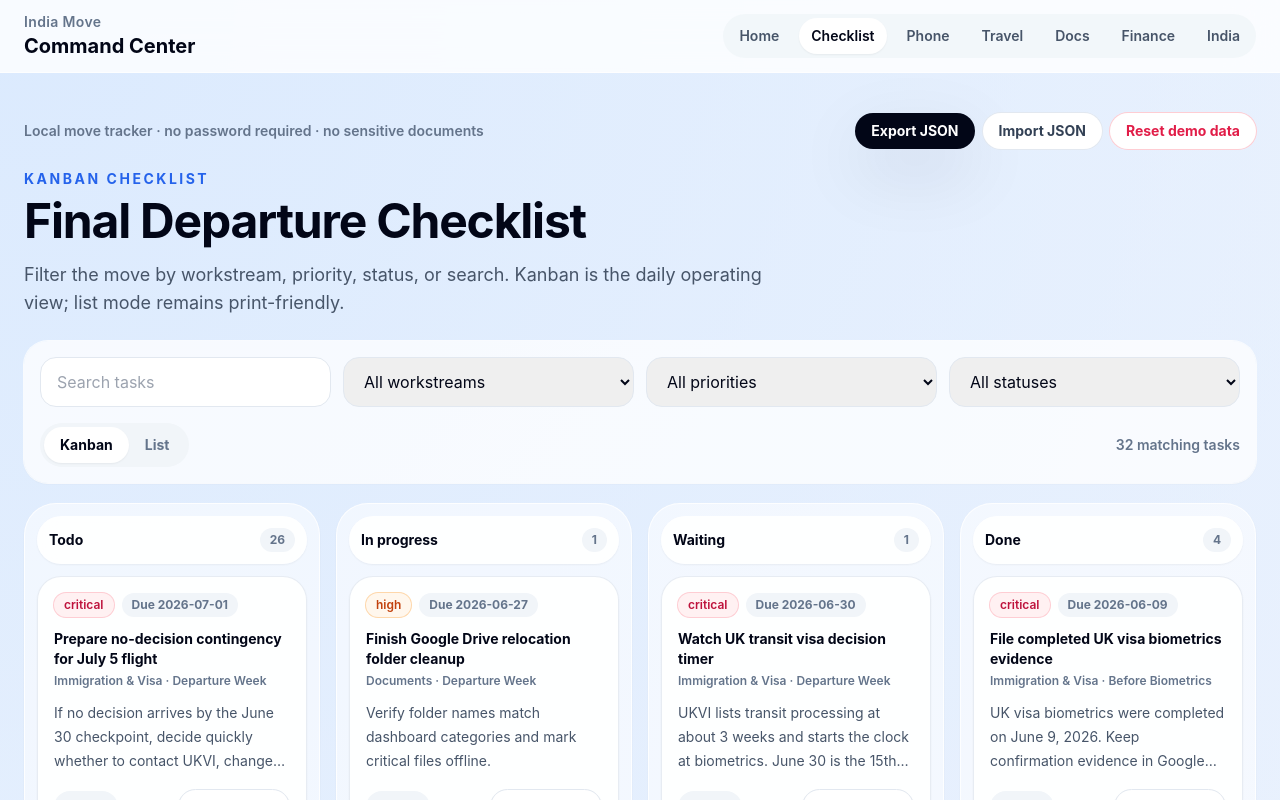
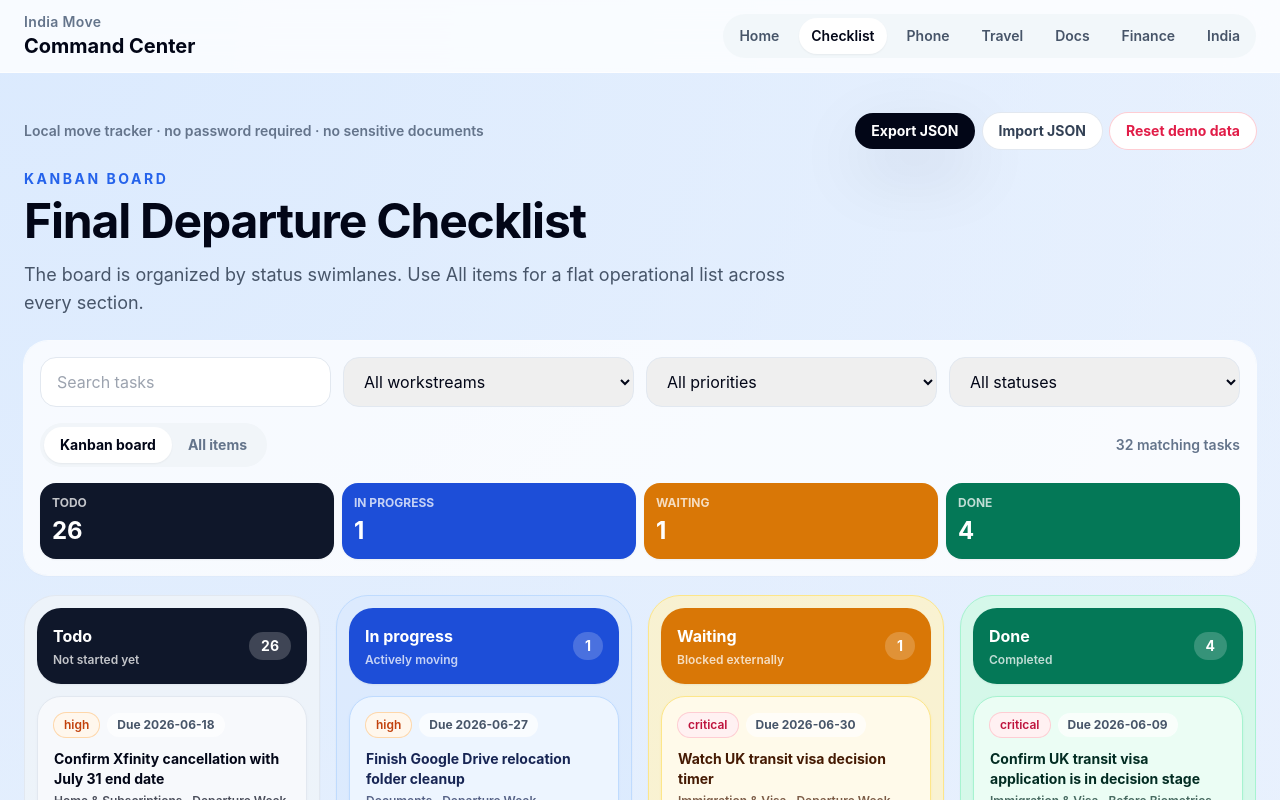
Before and after one commit to SumanthVarma798/india-move-command-center, a React (Vite) app: page / in a window 1280 px wide. Both pictures are taken after a click on the button "Checklist". Shown: the top 800 px of the page. Built offline with nearby package versions, Linux system fonts and the light colour scheme.

Commit message:
Improve Kanban swimlanes

```diff
--- a/src/components/TaskKanbanCard.tsx
+++ b/src/components/TaskKanbanCard.tsx
@@ -5,24 +5,38 @@ import { StatusBadge } from './StatusBadge';
 
 const statuses: TaskStatus[] = ['todo', 'in progress', 'waiting', 'done'];
 
+const cardStyles: Record<TaskStatus, string> = {
+  todo: 'border-slate-200 bg-slate-50/95 text-slate-950 shadow-slate-200/60 hover:border-slate-300',
+  'in progress': 'border-blue-200 bg-blue-50/95 text-blue-950 shadow-blue-200/60 hover:border-blue-300',
+  waiting: 'border-amber-200 bg-amber-50/95 text-amber-950 shadow-amber-200/60 hover:border-amber-300',
+  done: 'border-emerald-200 bg-emerald-50/95 text-emerald-950 shadow-emerald-200/60 hover:border-emerald-300',
+};
+
+const detailStyles: Record<TaskStatus, string> = {
+  todo: 'bg-white/70 text-slate-700',
+  'in progress': 'bg-white/70 text-blue-800',
+  waiting: 'bg-white/70 text-amber-800',
+  done: 'bg-white/70 text-emerald-800',
+};
+
 export function TaskKanbanCard({ task, onStatusChange }: { task: MoveTask; onStatusChange: (id: string, status: TaskStatus) => void }) {
   const [expanded, setExpanded] = useState(false);
   const stream = workstreams.find((item) => item.id === getTaskWorkstream(task));
 
   return (
-    <article className="rounded-3xl border border-slate-200/80 bg-white/90 p-4 shadow-sm transition hover:border-slate-300">
+    <article className={`rounded-3xl border p-4 shadow-sm transition ${cardStyles[task.status]}`}>
       <button type="button" onClick={() => setExpanded((current) => !current)} className="block w-full text-left">
         <div className="flex flex-wrap items-center gap-2">
           <StatusBadge value={task.priority} />
-          {task.dueDate ? <span className="rounded-full bg-slate-100 px-2.5 py-1 text-xs font-bold text-slate-500">Due {task.dueDate}</span> : null}
+          {task.dueDate ? <span className="rounded-full bg-white/70 px-2.5 py-1 text-xs font-bold text-slate-600">Due {task.dueDate}</span> : null}
         </div>
-        <h3 className="mt-3 text-sm font-bold leading-5 text-slate-950">{task.title}</h3>
-        <p className="mt-1 text-xs font-semibold text-slate-500">{stream?.label ?? 'Workstream'} · {task.phase}</p>
-        <p className="mt-3 line-clamp-3 text-sm leading-6 text-slate-600">{task.notes}</p>
+        <h3 className="mt-3 text-sm font-bold leading-5">{task.title}</h3>
+        <p className="mt-1 text-xs font-semibold opacity-70">{stream?.label ?? 'Workstream'} · {task.phase}</p>
+        <p className="mt-3 line-clamp-3 text-sm leading-6 opacity-80">{task.notes}</p>
       </button>
 
       <div className="mt-4 flex items-center justify-between gap-3">
-        <button type="button" onClick={() => setExpanded((current) => !current)} className="rounded-full bg-slate-100 px-3 py-2 text-xs font-bold text-slate-500">
+        <button type="button" onClick={() => setExpanded((current) => !current)} className="rounded-full bg-white/70 px-3 py-2 text-xs font-bold text-slate-600">
           {expanded ? 'Hide details' : 'Details'}
         </button>
         <select
@@ -37,13 +51,13 @@ export function TaskKanbanCard({ task, onStatusChange }: { task: MoveTask; onSta
       </div>
 
       {expanded ? (
-        <div className="mt-4 rounded-2xl bg-slate-50 p-3">
-          <h4 className="text-xs font-bold uppercase tracking-wide text-slate-500">Mark done when</h4>
+        <div className={`mt-4 rounded-2xl p-3 ${detailStyles[task.status]}`}>
+          <h4 className="text-xs font-bold uppercase tracking-wide opacity-70">Mark done when</h4>
           {task.completionCriteria?.length ? (
-            <ul className="mt-3 space-y-2 text-sm leading-6 text-slate-600">
+            <ul className="mt-3 space-y-2 text-sm leading-6">
               {task.completionCriteria.map((criterion) => (
                 <li key={criterion} className="flex gap-2">
-                  <span className="mt-2 h-1.5 w-1.5 shrink-0 rounded-full bg-slate-400" />
+                  <span className="mt-2 h-1.5 w-1.5 shrink-0 rounded-full bg-current opacity-50" />
                   <span>{criterion}</span>
                 </li>
               ))}
--- a/src/pages/ChecklistPage.tsx
+++ b/src/pages/ChecklistPage.tsx
@@ -1,4 +1,4 @@
-import { useMemo, useState } from 'react';
+import { useMemo, useRef, useState } from 'react';
 import type { AppData, Priority, TaskStatus } from '../types';
 import { PageHeader } from '../components/PageHeader';
 import { TaskKanbanCard } from '../components/TaskKanbanCard';
@@ -13,12 +13,45 @@ const statusLabels: Record<TaskStatus, string> = {
   done: 'Done',
 };
 
+const statusDesign: Record<TaskStatus, { lane: string; header: string; description: string }> = {
+  todo: {
+    lane: 'border-slate-200 bg-slate-100/80',
+    header: 'bg-slate-900 text-white',
+    description: 'Not started yet',
+  },
+  'in progress': {
+    lane: 'border-blue-200 bg-blue-100/80',
+    header: 'bg-blue-700 text-white',
+    description: 'Actively moving',
+  },
+  waiting: {
+    lane: 'border-amber-200 bg-amber-100/80',
+    header: 'bg-amber-600 text-white',
+    description: 'Blocked externally',
+  },
+  done: {
+    lane: 'border-emerald-200 bg-emerald-100/80',
+    header: 'bg-emerald-700 text-white',
+    description: 'Completed',
+  },
+};
+
+const priorityWeight: Record<Priority, number> = {
+  critical: 0,
+  high: 1,
+  normal: 2,
+  optional: 3,
+};
+
 export function ChecklistPage({ data, onTaskStatusChange }: { data: AppData; onTaskStatusChange: (id: string, status: TaskStatus) => void }) {
   const [query, setQuery] = useState('');
   const [priority, setPriority] = useState<Priority | 'all'>('all');
   const [status, setStatus] = useState<TaskStatus | 'all'>('all');
   const [workstream, setWorkstream] = useState<WorkstreamId | 'all'>('all');
   const [view, setView] = useState<'kanban' | 'list'>('kanban');
+  const [draggedTaskId, setDraggedTaskId] = useState<string | null>(null);
+  const [dragOverStatus, setDragOverStatus] = useState<TaskStatus | null>(null);
+  const draggedTaskRef = useRef<string | null>(null);
   const tasks = useMemo(() => {
     const q = query.toLowerCase();
     return [...data.tasks, ...data.afterLanding].filter((task) => {
@@ -27,10 +60,23 @@ export function ChecklistPage({ data, onTaskStatusChange }: { data: AppData; onT
       return matchesQuery && (priority === 'all' || task.priority === priority) && (status === 'all' || task.status === status) && (workstream === 'all' || stream === workstream);
     });
   }, [data.afterLanding, data.tasks, priority, query, status, workstream]);
+  const summaryTasks = useMemo(() => {
+    const q = query.toLowerCase();
+    return [...data.tasks, ...data.afterLanding].filter((task) => {
+      const stream = getTaskWorkstream(task);
+      const matchesQuery = [task.title, task.notes, task.phase, stream].join(' ').toLowerCase().includes(q);
+      return matchesQuery && (priority === 'all' || task.priority === priority) && (workstream === 'all' || stream === workstream);
+    });
+  }, [data.afterLanding, data.tasks, priority, query, workstream]);
+  const sortedTasks = useMemo(() => [...tasks].sort((a, b) => {
+    const dateA = a.dueDate ? new Date(a.dueDate).getTime() : Number.MAX_SAFE_INTEGER;
+    const dateB = b.dueDate ? new Date(b.dueDate).getTime() : Number.MAX_SAFE_INTEGER;
+    return dateA - dateB || priorityWeight[a.priority] - priorityWeight[b.priority] || a.title.localeCompare(b.title);
+  }), [tasks]);
 
   return (
     <div>
-      <PageHeader kicker="Kanban checklist" title="Final Departure Checklist" body="Filter the move by workstream, priority, status, or search. Kanban is the daily operating view; list mode remains print-friendly." />
+      <PageHeader kicker="Kanban board" title="Final Departure Checklist" body="The board is organized by status swimlanes. Use All items for a flat operational list across every section." />
       <div className="mb-5 rounded-3xl bg-white/75 p-4 shadow-sm ring-1 ring-white/80 print:hidden">
         <div className="grid gap-3 sm:grid-cols-2 xl:grid-cols-4">
           <input value={query} onChange={(e) => setQuery(e.target.value)} placeholder="Search tasks" className="rounded-2xl border border-slate-200 px-4 py-3 outline-none focus:ring-2 focus:ring-blue-200" />
@@ -40,53 +86,122 @@ export function ChecklistPage({ data, onTaskStatusChange }: { data: AppData; onT
         </div>
         <div className="mt-4 flex flex-wrap items-center justify-between gap-3">
           <div className="rounded-full bg-slate-100 p-1">
-            <button type="button" onClick={() => setView('kanban')} className={`rounded-full px-4 py-2 text-sm font-bold ${view === 'kanban' ? 'bg-white text-slate-950 shadow-sm' : 'text-slate-500'}`}>Kanban</button>
-            <button type="button" onClick={() => setView('list')} className={`rounded-full px-4 py-2 text-sm font-bold ${view === 'list' ? 'bg-white text-slate-950 shadow-sm' : 'text-slate-500'}`}>List</button>
+            <button type="button" onClick={() => setView('kanban')} className={`rounded-full px-4 py-2 text-sm font-bold ${view === 'kanban' ? 'bg-white text-slate-950 shadow-sm' : 'text-slate-500'}`}>Kanban board</button>
+            <button type="button" onClick={() => setView('list')} className={`rounded-full px-4 py-2 text-sm font-bold ${view === 'list' ? 'bg-white text-slate-950 shadow-sm' : 'text-slate-500'}`}>All items</button>
           </div>
           <p className="text-sm font-semibold text-slate-500">{tasks.length} matching tasks</p>
+        </div>
+        <div className="mt-4 grid gap-2 sm:grid-cols-4">
+          {statuses.map((summaryStatus) => {
+            const count = summaryTasks.filter((task) => task.status === summaryStatus).length;
+            return (
+              <button
+                key={summaryStatus}
+                type="button"
+                onClick={() => {
+                  setStatus(summaryStatus);
+                  setView('kanban');
+                }}
+                className={`rounded-2xl px-3 py-3 text-left shadow-sm ${statusDesign[summaryStatus].header}`}
+              >
+                <p className="text-xs font-bold uppercase opacity-75">{statusLabels[summaryStatus]}</p>
+                <p className="mt-1 text-2xl font-bold">{count}</p>
+              </button>
+            );
+          })}
         </div>
       </div>
 
       {view === 'kanban' ? (
         <div className="print:hidden">
-          <div className="grid gap-4 xl:grid-cols-4">
+          <div className="overflow-x-auto pb-4">
+            <div className="grid min-w-[72rem] grid-cols-4 gap-4">
             {statuses.map((columnStatus) => {
-              const columnTasks = tasks.filter((task) => task.status === columnStatus);
+              const columnTasks = sortedTasks.filter((task) => task.status === columnStatus);
+              const design = statusDesign[columnStatus];
+              const isDropTarget = dragOverStatus === columnStatus;
               return (
-                <section key={columnStatus} className="min-h-44 rounded-[2rem] border border-white/80 bg-white/55 p-3 shadow-sm">
-                  <div className="sticky top-24 z-10 mb-3 rounded-3xl bg-white/90 px-3 py-3 shadow-sm backdrop-blur">
+                <section
+                  key={columnStatus}
+                  data-kanban-lane={columnStatus}
+                  onDragOver={(event) => {
+                    event.preventDefault();
+                    event.dataTransfer.dropEffect = 'move';
+                    setDragOverStatus(columnStatus);
+                  }}
+                  onDragLeave={(event) => {
+                    if (!event.currentTarget.contains(event.relatedTarget as Node | null)) {
+                      setDragOverStatus(null);
+                    }
+                  }}
+                  onDrop={(event) => {
+                    event.preventDefault();
+                    const taskId = event.dataTransfer.getData('text/plain') || draggedTaskRef.current || draggedTaskId;
+                    if (taskId) onTaskStatusChange(taskId, columnStatus);
+                    draggedTaskRef.current = null;
+                    setDraggedTaskId(null);
+                    setDragOverStatus(null);
+                  }}
+                  className={`min-h-[32rem] rounded-[2rem] border p-3 shadow-sm transition ${design.lane} ${isDropTarget ? 'scale-[1.01] ring-4 ring-slate-900/15' : ''}`}
+                >
+                  <div className={`mb-3 rounded-3xl px-4 py-4 shadow-sm ${design.header}`}>
                     <div className="flex items-center justify-between gap-3">
-                      <h3 className="text-sm font-bold text-slate-950">{statusLabels[columnStatus]}</h3>
-                      <span className="rounded-full bg-slate-100 px-2.5 py-1 text-xs font-bold text-slate-500">{columnTasks.length}</span>
+                      <div>
+                        <h3 className="text-base font-bold">{statusLabels[columnStatus]}</h3>
+                        <p className="mt-1 text-xs font-semibold opacity-75">{design.description}</p>
+                      </div>
+                      <span className="rounded-full bg-white/20 px-3 py-1 text-sm font-bold">{columnTasks.length}</span>
                     </div>
                   </div>
                   {columnTasks.length ? (
                     <div className="space-y-3">
-                      {columnTasks.map((task) => <TaskKanbanCard key={task.id} task={task} onStatusChange={onTaskStatusChange} />)}
+                      {columnTasks.map((task) => (
+                        <div
+                          key={task.id}
+                          data-kanban-card={task.id}
+                          draggable
+                          onDragStart={(event) => {
+                            event.dataTransfer.effectAllowed = 'move';
+                            event.dataTransfer.setData('text/plain', task.id);
+                            draggedTaskRef.current = task.id;
+                            setDraggedTaskId(task.id);
+                          }}
+                          onDragEnd={() => {
+                            draggedTaskRef.current = null;
+                            setDraggedTaskId(null);
+                            setDragOverStatus(null);
+                          }}
+                          className={`cursor-grab active:cursor-grabbing ${draggedTaskId === task.id ? 'opacity-45' : ''}`}
+                        >
+                          <TaskKanbanCard task={task} onStatusChange={onTaskStatusChange} />
+                        </div>
+                      ))}
                     </div>
                   ) : (
-                    <div className="rounded-3xl border border-dashed border-slate-300 bg-white/60 p-5 text-sm text-slate-500">No matching tasks.</div>
+                    <div className="rounded-3xl border border-dashed border-slate-300 bg-white/60 p-5 text-sm text-slate-500">{draggedTaskId ? 'Drop here to update status.' : 'No matching tasks.'}</div>
                   )}
                 </section>
               );
             })}
+            </div>
           </div>
         </div>
       ) : null}
 
       <div className={view === 'kanban' ? 'hidden print:block' : ''}>
-        {workstreams.map((stream) => {
-          const streamTasks = tasks.filter((task) => getTaskWorkstream(task) === stream.id);
-          return (
-            <section key={stream.id} className="mb-7 break-inside-avoid">
-              <div className="mb-3">
-                <h3 className="text-xl font-bold">{stream.label}</h3>
-                <p className="mt-1 text-sm text-slate-500">{stream.description}</p>
-              </div>
-              {streamTasks.length ? <div className="space-y-3">{streamTasks.map((task) => <TaskRow key={task.id} task={task} onStatusChange={onTaskStatusChange} />)}</div> : <div className="rounded-3xl border border-dashed border-slate-300 bg-white/60 p-5 text-slate-500">No matching tasks in this workstream.</div>}
-            </section>
-          );
-        })}
+        <section className="break-inside-avoid">
+          <div className="mb-3">
+            <h3 className="text-xl font-bold">All Items</h3>
+            <p className="mt-1 text-sm text-slate-500">A single due-date ordered list across every workstream and phase.</p>
+          </div>
+          {sortedTasks.length ? (
+            <div className="space-y-3">
+              {sortedTasks.map((task) => <TaskRow key={task.id} task={task} onStatusChange={onTaskStatusChange} />)}
+            </div>
+          ) : (
+            <div className="rounded-3xl border border-dashed border-slate-300 bg-white/60 p-5 text-slate-500">No matching tasks.</div>
+          )}
+        </section>
       </div>
     </div>
   );
```
